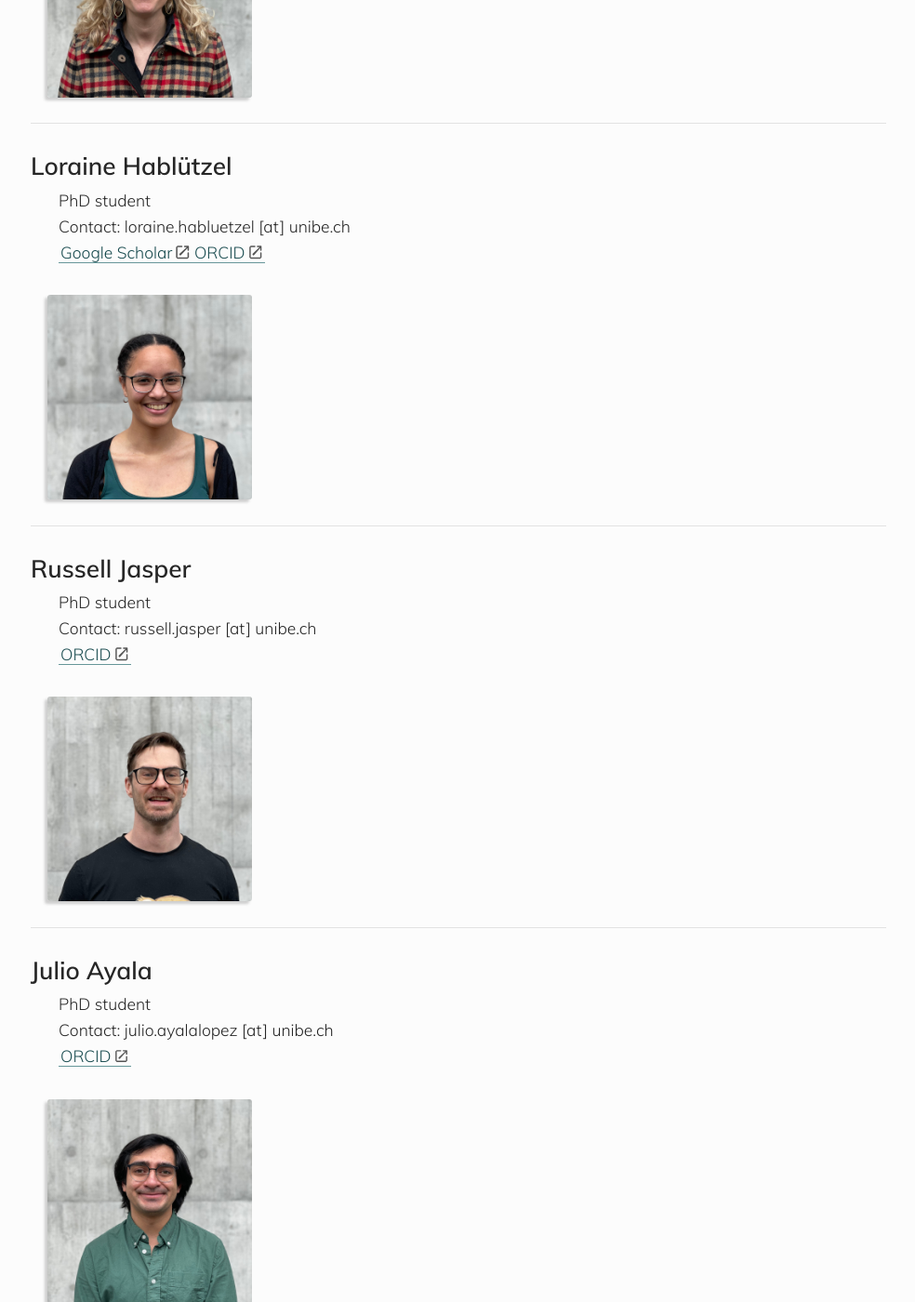
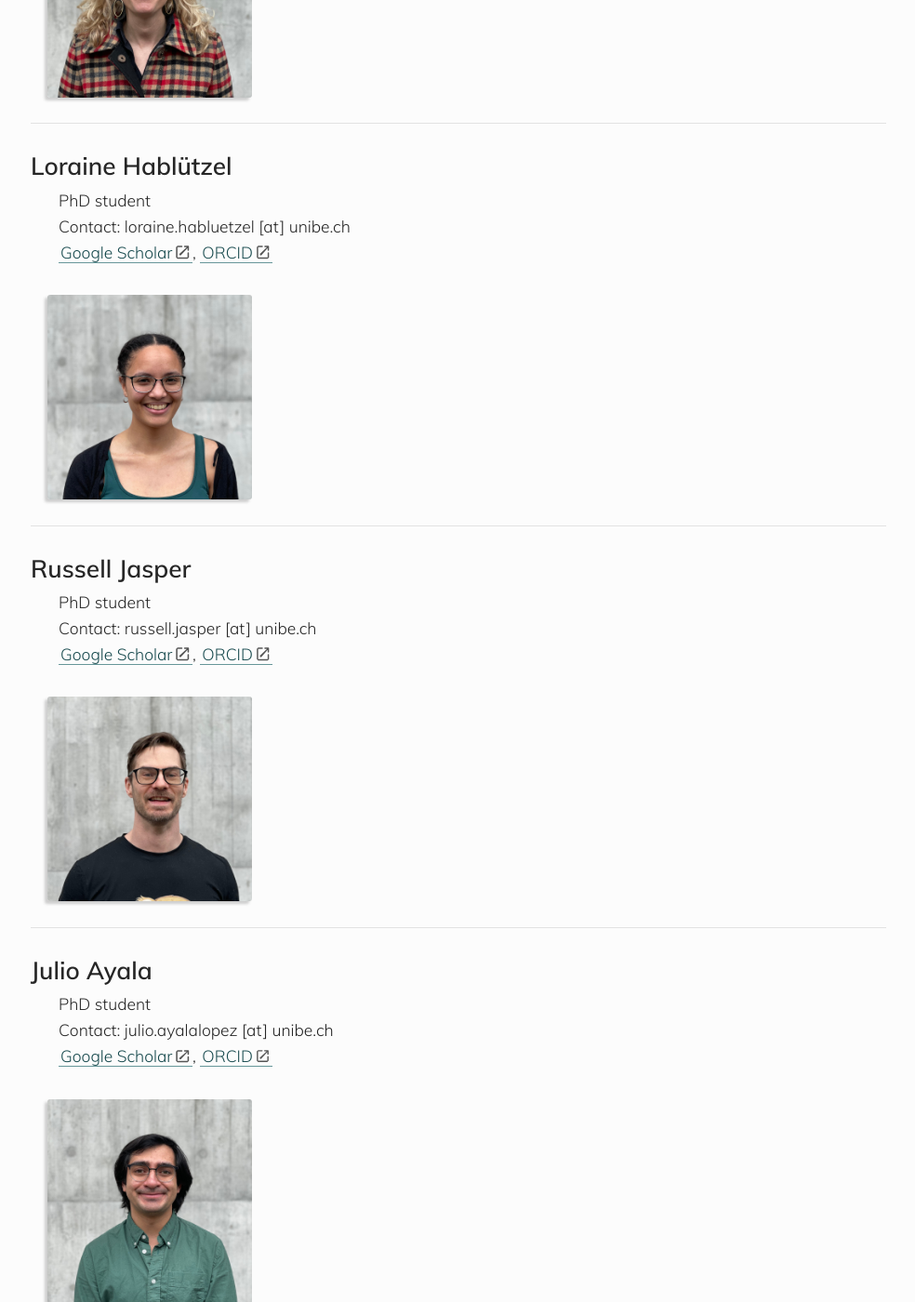
Before and after one commit to banklab/banklab.github.io, a Jekyll site: the page built from people.md, in a window 1280 px wide and 1400 px high, scrolled down 2044 px. Shown: the whole window at 93% size, without its empty margins (147-1131 px from the left). Built offline with Jekyll 4.4.1, drawn with Linux system fonts in a browser that asks for light colours; some web fonts are replaced.

Commit message:
Update people

```diff
--- a/people.md
+++ b/people.md
@@ -45,7 +45,7 @@
 
 * PhD student
 * Contact: loraine.habluetzel [at] unibe.ch
-* [Google Scholar](https://scholar.google.com/citations?user=Ex9vNuoAAAAJ&hl=en&oi=ao)[ORCID](https://orcid.org/0009-0008-2797-8718)
+* [Google Scholar](https://scholar.google.com/citations?user=Ex9vNuoAAAAJ&hl=en&oi=ao), [ORCID](https://orcid.org/0009-0008-2797-8718)
 
 ![Photo of Loraine Habluetzel](/assets/img/team/Loraine_24.jpg)
 
@@ -55,7 +55,7 @@
 
 * PhD student
 * Contact: russell.jasper [at] unibe.ch
-* [ORCID](https://orcid.org/0000-0003-4275-1155)
+* [Google Scholar](https://scholar.google.com/citations?user=QvrgVB0AAAAJ&hl=en&oi=ao), [ORCID](https://orcid.org/0000-0003-4275-1155)
 
 ![Photo of Russ Jasper](/assets/img/team/Russ_24.jpg)
 
@@ -65,7 +65,7 @@
 
 * PhD student
 * Contact: julio.ayalalopez [at] unibe.ch
-* [ORCID](https://orcid.org/0000-0003-4687-5825)
+* [Google Scholar](https://scholar.google.com/citations?user=5_mIe-8AAAAJ&hl=en&oi=ao), [ORCID](https://orcid.org/0000-0003-4687-5825)
 
 ![Photo of Julio Ayala](/assets/img/team/Julio_24.jpg)
 
```
